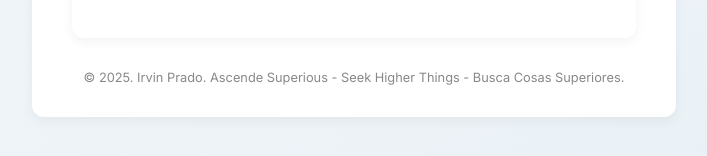
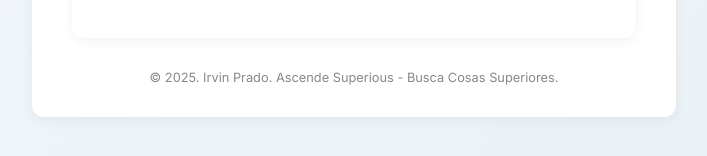
Before and after one commit to irvinforbusinesses/Caja, a website: page index.html in a window 1280 px wide. Shown: the part 552-708 px from the top of the page, without its empty margins (286-993 px from the left). Drawn offline with Linux system fonts and the light colour scheme.

Commit message:
Update index.html

```diff
--- a/index.html
+++ b/index.html
@@ -257,12 +257,12 @@
       <div id="msg"></div>
     </form>
   </div>
-
+   </body>
   <footer>
-      <p>&copy; 2025. Irvin Prado. Ascende Superious - Seek Higher Things - Busca Cosas Superiores.</p>
+      <p>&copy; 2025. Irvin Prado. Ascende Superious - Busca Cosas Superiores.</p>
     </footer>
   </div>
-    </body>
+
 
 
   <script>
```
